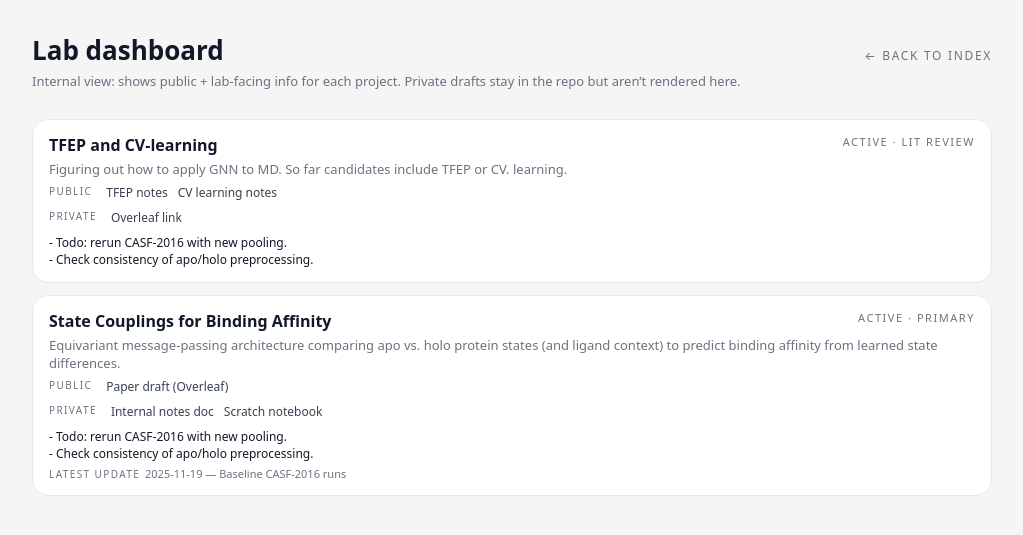
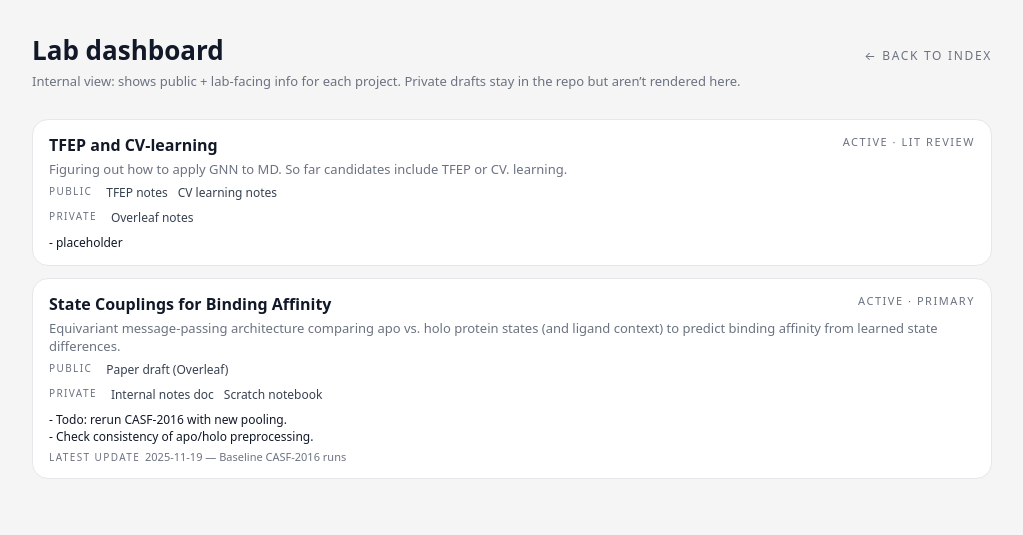
Before and after one commit to wongrp/wongrp.github.io, a Jekyll site: the page built from lab/index.html, in a window 1280 px wide. Shown: the top 535 px of the page, without its empty margins (128-1151 px from the left). Built offline with Jekyll 4.4.1, drawn with Linux system fonts in a browser that asks for light colours; some of the changed lines change nothing that is shown.

Commit message:
new index

```diff
--- a/_projects/cv-learning.md
+++ b/_projects/cv-learning.md
@@ -10,19 +10,25 @@
   - ""
 links:
   - label: TFEP notes
-    url: ""
+    url: "#"
   - label: CV learning notes
     url: "#"
 
 # shown only on your private dashboard
 private_links:
-  - label: Overleaf link
+  - label: Overleaf notes
     url: https://www.overleaf.com/read/ggdtmmbdbpbq#4485ea
 
 
 private_notes: |
-  - Todo: rerun CASF-2016 with new pooling.
-  - Check consistency of apo/holo preprocessing.
+  - placeholder
 ---
 
-Intuitively, the state coupling idea identifies *overlaps* between states.
+Intuitively, the state coupling idea identifies *overlaps* between states. I want to know to what extent tensor products can help identify overlaps in configuration space and how that corresponds to overlaps in phase space. So I have to start with how phase space overlaps are a problem in the first place. [Wu and Kofke's 2005 paper](https://pubs.aip.org/aip/jcp/article/123/5/054103/905489/Phase-space-overlap-measures-I-Fail-safe-bias) is a great place to start and here are [my notes on it](../pdf_docs/Notes_on_phase_space_overlap.pdf).
+
+
+
+FEP benefits from machine learning. Notes on that: [TFEP notes](../pdf_docs/Notes_on_TFEP.pdf) and
+[CV learning notes](/path/to/cv-notes) for more details.
+
+You can also check the [Overleaf page](https://www.overleaf.com/read/ggdtmmbdbpbq#4485ea) which contains all these notes.
```
Also changed, not shown: 2 other files.
